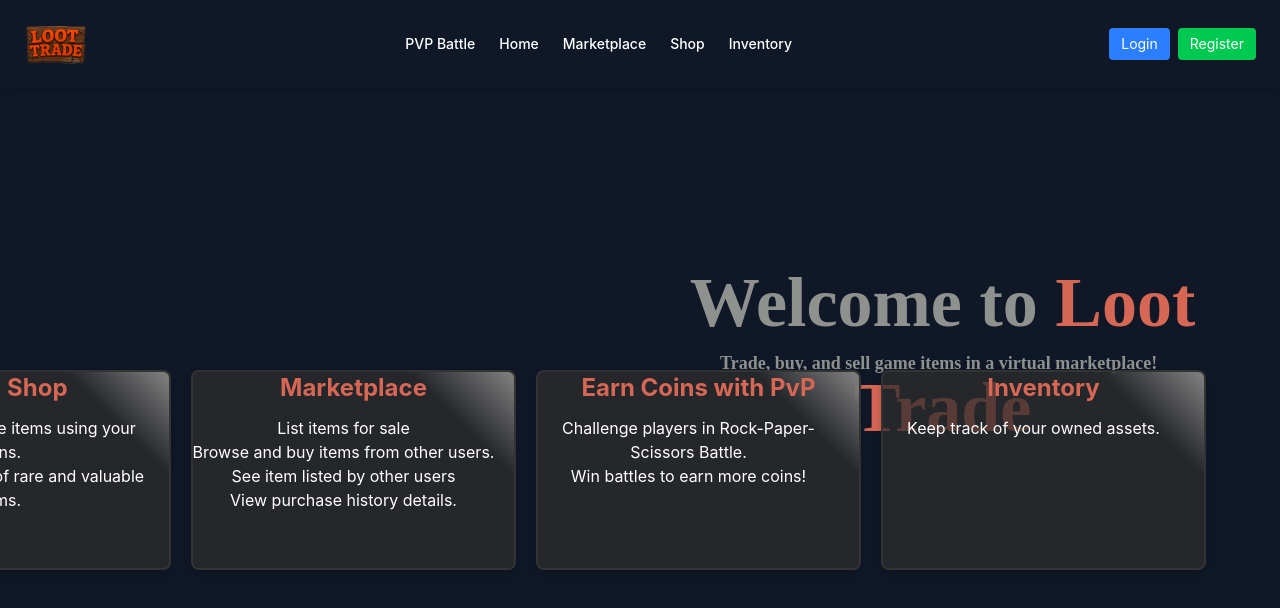
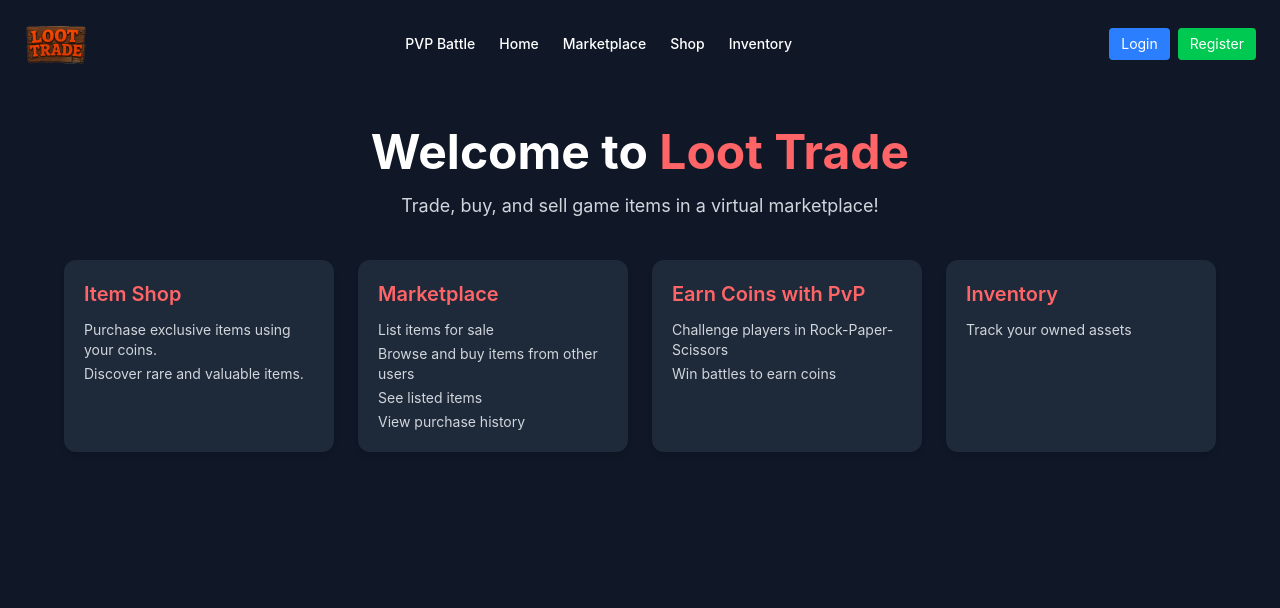
Before and after one commit to Notsojyss/loottrade_vue, a Vue app: page /landingpage in a window 1280 px wide. Shown: the top 608 px of the page. Built offline with nearby package versions, Linux system fonts and the light colour scheme; no server answers; sample sign-in values are in the browser's storage.

Commit message:
Fix tailwind design on Landing Page

```diff
--- a/src/views/LandingPage.vue
+++ b/src/views/LandingPage.vue
@@ -4,179 +4,64 @@ const authStore = useAuthStore();
 </script>
 
 <template>
-<!-- Landing Page-->
-    <div class="landing">
-        <h1>Welcome to <a class="loot-trade-a">Loot Trade</a></h1>
+  <!-- Landing Page -->
+  <div class="min-h-screen bg-gray-900 text-white px-4 py-10">
 
-        <p>Trade, buy, and sell game items in a virtual marketplace!</p>
-        <br>
+    <!-- Header Section -->
+    <div class="text-center max-w-3xl mx-auto">
+      <h1 class="text-3xl sm:text-4xl md:text-5xl font-bold">
+        Welcome to <span class="text-red-400">Loot Trade</span>
+      </h1>
 
-        <div class="features">
+      <p class="mt-4 text-sm sm:text-base md:text-lg text-gray-300">
+        Trade, buy, and sell game items in a virtual marketplace!
+      </p>
+    </div>
 
-            <RouterLink to="/shop" class="feature-card">
-                <h2> Item Shop </h2>
-                <ul>
+    <!-- Features Grid -->
+    <div class="mt-10 grid gap-6 sm:grid-cols-2 lg:grid-cols-4 max-w-6xl mx-auto">
+
+      <!-- Item Shop -->
+      <RouterLink to="/shop"
+                  class="feature-card bg-gray-800 hover:bg-gray-700 transition rounded-xl p-5 shadow-md">
+        <h2 class="text-lg sm:text-xl font-semibold mb-3 text-red-400">Item Shop</h2>
+        <ul class="text-sm text-gray-300 space-y-1">
           <li>Purchase exclusive items using your coins.</li>
-                    <li>Discover a variety of rare and valuable items.</li>
+          <li>Discover rare and valuable items.</li>
         </ul>
       </RouterLink>
-            <RouterLink to="/market" class="feature-card">
-                <h2> Marketplace</h2>
-                <ul>
+
+      <!-- Marketplace -->
+      <RouterLink to="/market"
+                  class="feature-card bg-gray-800 hover:bg-gray-700 transition rounded-xl p-5 shadow-md">
+        <h2 class="text-lg sm:text-xl font-semibold mb-3 text-red-400">Marketplace</h2>
+        <ul class="text-sm text-gray-300 space-y-1">
           <li>List items for sale</li>
-                    <li>Browse and buy items from other users.</li>
-                    <li>See item listed by other users</li>
-                    <li>View purchase history details.</li>
+          <li>Browse and buy items from other users</li>
+          <li>See listed items</li>
+          <li>View purchase history</li>
         </ul>
-
       </RouterLink>
 
-
-            <RouterLink to="/pvp" class="feature-card">
-                <h2>Earn Coins with PvP</h2>
-                <ul>
-                    <li>Challenge players in Rock-Paper-Scissors Battle.</li>
-                    <li>Win battles to earn more coins!</li>
+      <!-- PvP -->
+      <RouterLink to="/pvp"
+                  class="feature-card bg-gray-800 hover:bg-gray-700 transition rounded-xl p-5 shadow-md">
+        <h2 class="text-lg sm:text-xl font-semibold mb-3 text-red-400">Earn Coins with PvP</h2>
+        <ul class="text-sm text-gray-300 space-y-1">
+          <li>Challenge players in Rock-Paper-Scissors</li>
+          <li>Win battles to earn coins</li>
         </ul>
       </RouterLink>
-            <RouterLink to="/inventory" class="feature-card">
-                <h2> Inventory </h2>
-                <ul>
-                    <li>Keep track of your owned assets.</li>
+
+      <!-- Inventory -->
+      <RouterLink to="/inventory"
+                  class="feature-card bg-gray-800 hover:bg-gray-700 transition rounded-xl p-5 shadow-md">
+        <h2 class="text-lg sm:text-xl font-semibold mb-3 text-red-400">Inventory</h2>
+        <ul class="text-sm text-gray-300 space-y-1">
+          <li>Track your owned assets</li>
         </ul>
       </RouterLink>
+
     </div>
   </div>
-
 </template>
-
-<style scoped>
-body{
-    background-color: #2c3e50;
-}
-.landing {
-    margin-right: 80px;
-    width: 90%;
-    height: 650px;
-    background: transparent;
-    display: flex;
-    flex-direction: column;
-    align-items: center;
-    justify-content: center;
-    text-align: center;
-    padding: 160px 240px;
-}
-.landing h1{
-    position: absolute;
-    top:250px;
-    left: 605px;
-    font-weight: bold;
-    font-size: 70px;
-    font-family: "Brush Script MT";
-    color: #8e918e;
-}
-.landing p{
-    position: absolute;
-    top:350px;
-    left: 720px;
-    font-weight: bold;
-    font-size: 18px;
-    font-family: "Brush Script MT";
-    color: #8e918e;
-}
-.loot-trade-a{
-    top:100px;
-    left: 100px;
-    font-weight: bold;
-    font-size: 70px;
-    font-family: "Brush Script MT";
-    color: #d76755;
-}
-.loot-trade-a:hover{
-    background: none;
-}
-
-
-.features {
-    position: relative;
-    left: -50px;
-    top: -75px;
-    display: grid;
-    grid-template-columns: repeat(4, 1fr); /* 4 equal columns */
-    gap: 20px; /* Space between cards */
-    width: 900px; /* Adjust as needed */
-     /* Center the container */
-    justify-content: center; /* Align items to center */
-
-}
-
-/* Feature card styling */
-.feature-card {
-    background: linear-gradient(45deg, rgba(44, 44, 44, 0.74) 80%, #838282);
-    border-radius: 8px;
-    border: #333333 solid 2px;
-    padding: 8px;
-    min-width: 325px;
-    max-height: 200px;
-    box-shadow: 0 4px 8px rgba(0, 0, 0, 0.2);
-    text-align: center;
-    position: relative;
-    top: 120px;
-}
-
-.feature-card h2{
-    position: relative;
-    top: -30px;
-    color: #d76755;
-}.feature-card  ul{
-    position: relative;
-    top: -40px;
-    left: -10px;
-     color: #ffffff;
-}
-.feature-card:hover {
-    transform: scale(110%);
-}
-
-/* Make the last two cards take equal space */
-.feature-card:nth-child(4),
-.feature-card:nth-child(5) {
-    flex: 1 1 calc(50% - 20px); /* Each takes 50% of the width */
-}
-
-
-.feature-card ul{
-    min-width: 250px;
-    max-height: 200px;
-    min-height: 200px;
-}.feature-card h2{
-         display: block;
-         font-size: 1.5em;
-         margin-block-start: 0.83em;
-         margin-block-end: 0.83em;
-         margin-inline-start: 0px;
-         margin-inline-end: 10px;
-         font-weight: bold;
-         unicode-bidi: isolate;
-        width: 100%;
-
-}
-
-.cta {
-    margin-top: 30px;
-}
-
-button {
-    background: #4CAF50;
-    color: white;
-    border: none;
-    padding: 10px 20px;
-    font-size: 18px;
-    border-radius: 5px;
-    cursor: pointer;
-}
-
-button:hover {
-    background: #45a049;
-}
-</style>
```
Lines whose indentation alone changed are shown as unchanged.
